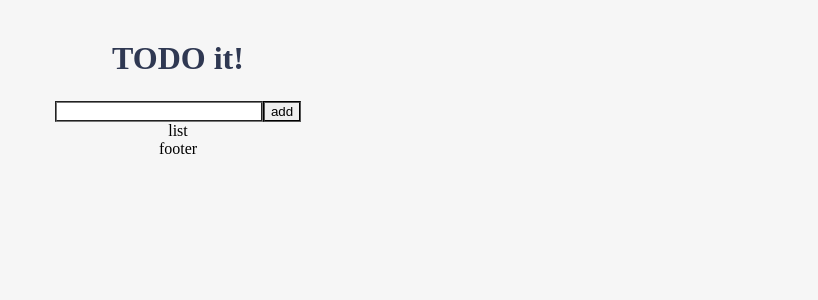
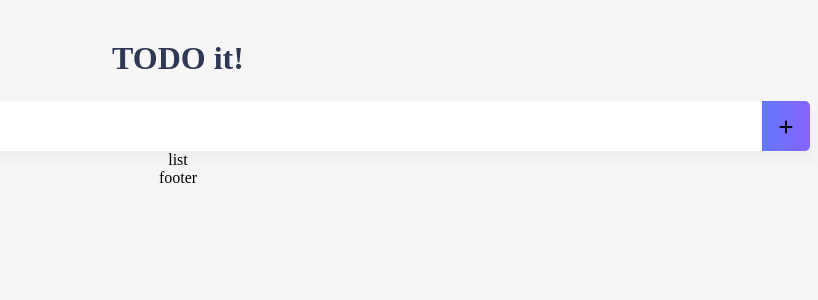
Before and after one commit to lsc0523/vue-intermediate, a Vue app: page / in a window 1280 px wide. Shown: the top 300 px of the page, without its empty margins (462-1280 px from the left). Built offline with nearby package versions, Linux system fonts and the light colour scheme.

Commit message:
TodoInput component #2

```diff
--- a/src/components/TodoInput.vue
+++ b/src/components/TodoInput.vue
@@ -1,7 +1,10 @@
 <template>
-  <div>
-    <input type="text" v-model="newTodoItem">
-    <button v-on:click="addTodo">add</button>
+  <div class="inputBox shadow">
+    <input type="text" v-model="newTodoItem" v-on:keyup.enter="addTodo">
+<!--    <button v-on:click="addTodo">add</button>-->
+    <span class="addContainer" v-on:click="addTodo">
+      <i class="fas fa-plus addBtn"></i>
+    </span>
   </div>
 </template>
 
@@ -16,13 +19,38 @@
   methods: {
     addTodo: function (){
       localStorage.setItem(this.newTodoItem,this.newTodoItem);
+      this.clearInput();
+    },
+    clearInput: function (){
       this.newTodoItem='';
-
     }
   }
 }
 </script>
 
 <style scoped>
-
+input:focus{
+  outline: none;
+}
+.inputBox{
+  background: white;
+  height: 50px;
+  line-height: 50px;
+  border-radius: 5px;
+}
+.inputBox input{
+  border-style: none;
+  font-size: 0.9rem;
+}
+.addContainer{
+  float:right;
+  background: linear-gradient(to right, #6478FB, #8763FB);
+  display: block;
+  width: 3rem;
+  border-radius: 0 5px 5px 0;
+}
+.addBtn{
+  collapse: white;
+  vertical-align: middle;
+}
 </style>
```
